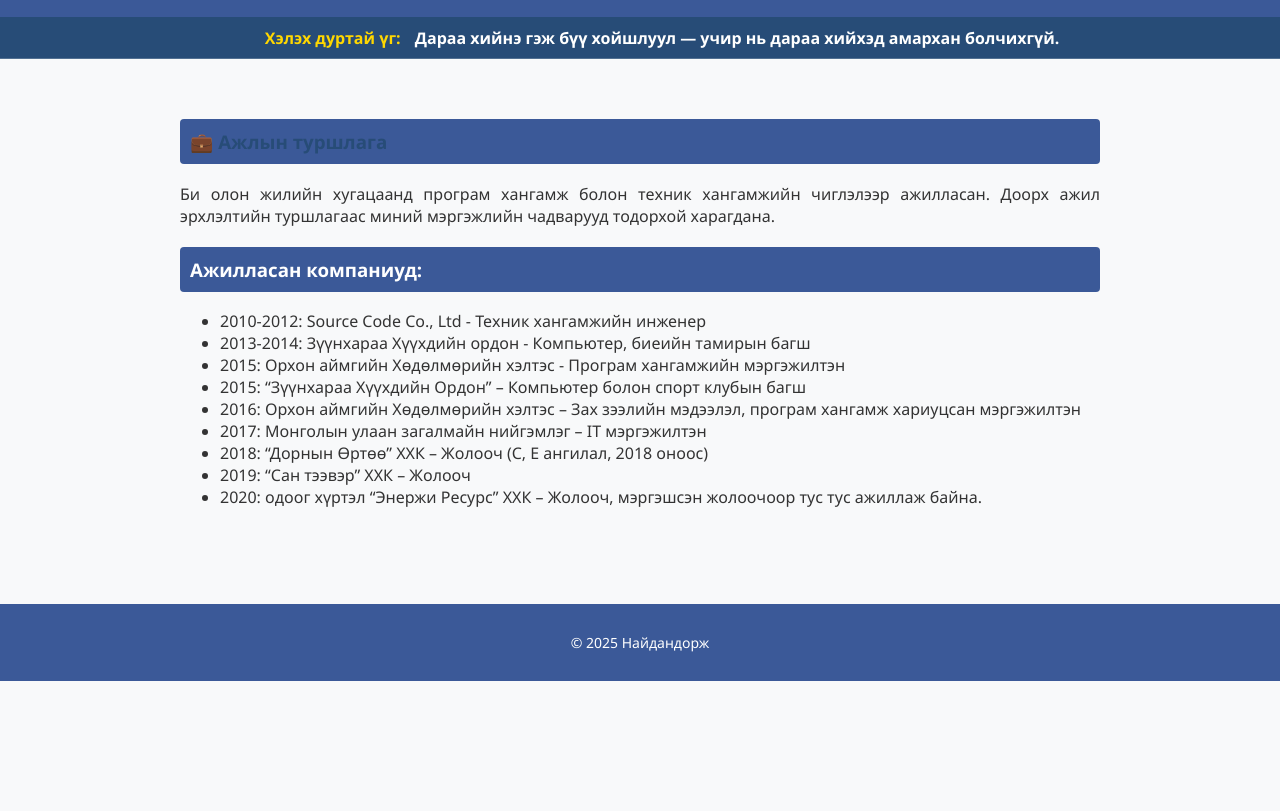
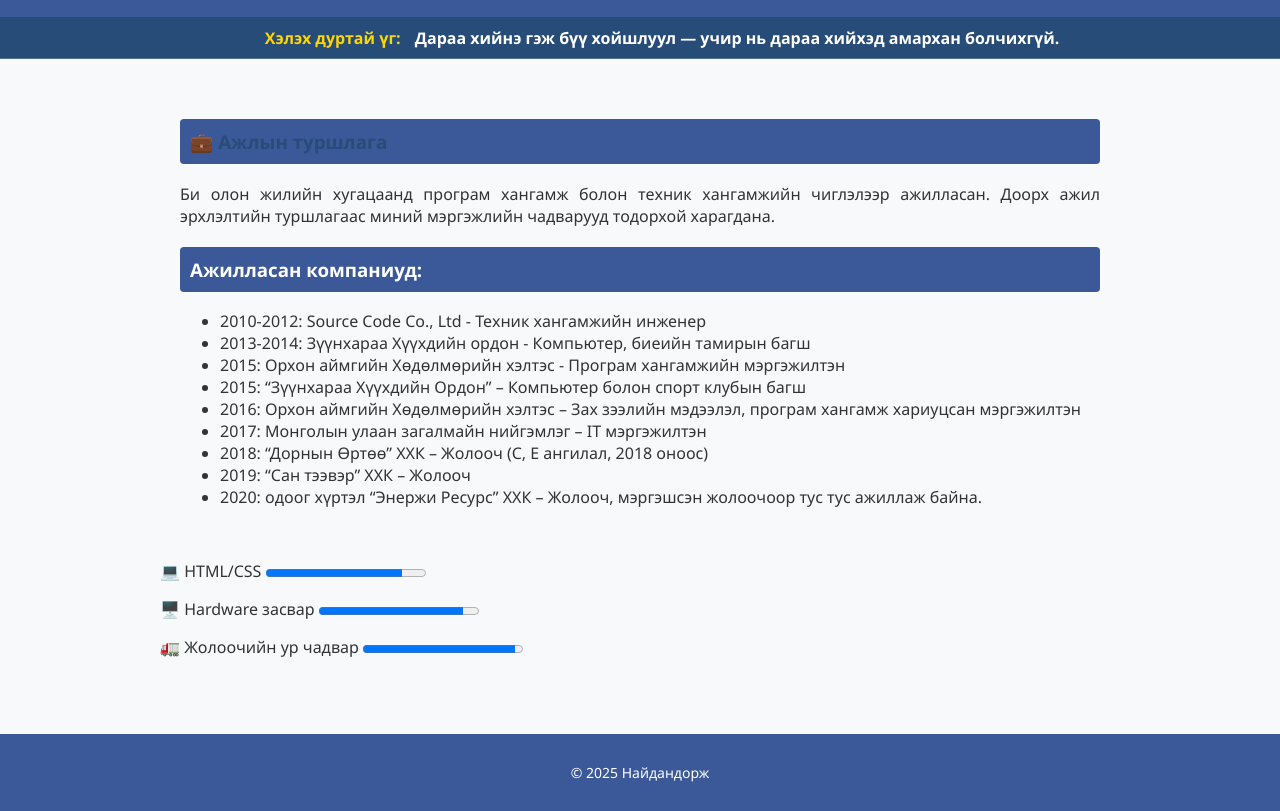
Before and after one commit to Naidandorj/My_new_web, a plain HTML site: page work.html in a window 1280 px wide. Shown: the part 107-918 px from the top of the page. Before the commit the page ends 800 px from the top, so only its background shows below. Drawn offline with Linux system fonts and the light colour scheme.

Commit message:
Update work.html
ворк

```diff
--- a/work.html
+++ b/work.html
@@ -40,6 +40,10 @@
         <li>2020: одоог хүртэл “Энержи Ресурс” ХХК – Жолооч, мэргэшсэн жолоочоор тус тус ажиллаж байна.</li>
       </ul>
     </section>
+    <p>💻 HTML/CSS <progress value="85" max="100"></progress></p>
+<p>🖥️ Hardware засвар <progress value="90" max="100"></progress></p>
+<p>🚛 Жолоочийн ур чадвар <progress value="95" max="100"></progress></p>
+
   </main>
   <footer>
     <p>&copy; 2025 Найдандорж</p>
```
